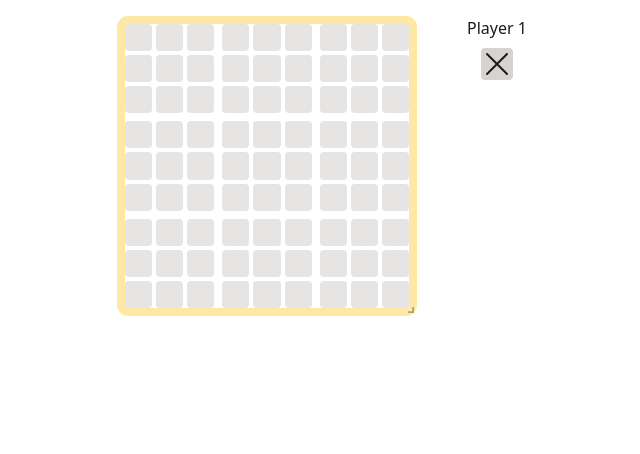
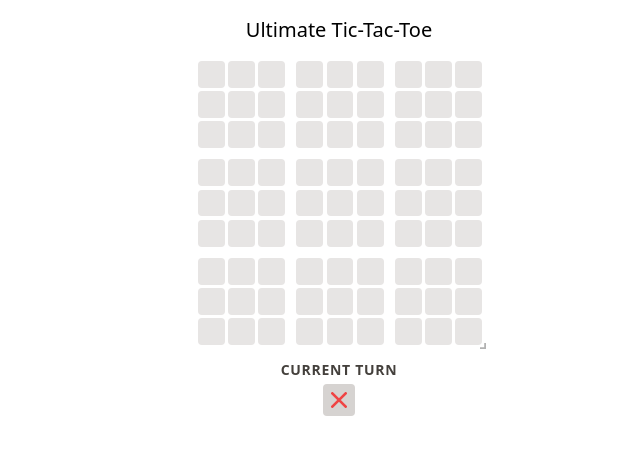
Before and after one commit to valtism/ultimate-tic-tac-toe, a React (Create React App) app: page / in a window 1280 px wide. Shown: the top 454 px of the page, without its empty margins (301-941 px from the left). Built offline with nearby package versions, Linux system fonts and the light colour scheme.

Commit message:
Tweak styles
Fix valid click bug

```diff
--- a/src/components/App.js
+++ b/src/components/App.js
@@ -18,7 +18,7 @@ function App() {
 
   // Derived Game State
   const turnsSlice = turns.slice(0, viewTurn);
-  const p1Turn = turnsSlice.length % 2 === 0;
+  const p1Turn = turns.length % 2 === 0;
   const allowedBoard = getAllowedBoard(turnsSlice);
   const winner = getWinner(turnsSlice);
 
@@ -36,13 +36,29 @@ function App() {
   const gameRef = useRef(null);
 
   return (
-    <div className="flex justify-center mt-4">
+    <div className="flex flex-col items-center justify-center space-y-2">
+      <h1 className="text-xl font-medium mt-4">Ultimate Tic-Tac-Toe</h1>
+      <GameBox
+        gameRef={gameRef}
+        turnsSlice={turnsSlice}
+        cellClick={cellClick}
+        allowedBoard={allowedBoard}
+      />
+      <PlayerTurn winner={winner} p1Turn={p1Turn} />
+    </div>
+  );
+}
+
+function GameBox({ gameRef, turnsSlice, cellClick, allowedBoard }) {
+  return (
     <ResizableBox
       height={300}
       width={300}
       minConstraints={[200, 200]}
       lockAspectRatio
-        draggableOpts={{ nodeRef: gameRef }}
+      draggableOpts={{
+        nodeRef: gameRef,
+      }}
       className="p-2"
     >
       <div ref={gameRef} className="w-full h-full">
@@ -53,29 +69,31 @@ function App() {
         />
       </div>
     </ResizableBox>
-      <Sidebar winner={winner} p1Turn={p1Turn} />
+  );
+}
+
+function PlayerTurn({ p1Turn }) {
+  return (
+    <div className="flex flex-col items-center space-y-1">
+      <span className="text-sm font-bold tracking-wider text-gray-700 uppercase">
+        Current turn
+      </span>
+      <div className="flex items-center justify-center rounded w-8 h-8 bg-gray-300">
+        <Icon className="w-1/2 h-1/2 text-gray-900" type={p1Turn ? "X" : "O"} />
+      </div>
     </div>
   );
 }
 
-function Sidebar({ winner, p1Turn }) {
+function WinnerAnnouncement({ winner }) {
+  if (!winner) {
+    return null;
+  }
+
   return (
-    <div className="w-32 ml-4 flex flex-col items-center">
-      {winner ? (
     <span className="font-medium text-gray-900">{`Player ${
       winner === "X" ? "1" : "2"
     } Wins!`}</span>
-      ) : (
-        <>
-          <span className="font-medium text-gray-900">{`Player ${
-            p1Turn ? "1" : "2"
-          }`}</span>
-          <div className="flex items-center justify-center rounded w-8 h-8 m-2 bg-gray-300">
-            <Icon className="w-6 h-6 text-gray-900" type={p1Turn ? "X" : "O"} />
-          </div>
-        </>
-      )}
-    </div>
   );
 }
 
--- a/src/components/Game.js
+++ b/src/components/Game.js
@@ -9,10 +9,8 @@ import { Icon } from "./Icon";
 export function Game({ turns, cellClick, allowedBoard }) {
   return (
     <div
-      className={clsx(
-        "h-full relative grid grid-cols-3 rounded gap-2",
-        allowedBoard === true && "ring-8 ring-yellow-300 ring-opacity-50"
-      )}
+      style={{ gap: "4%" }}
+      className="h-full relative grid grid-cols-3 rounded"
     >
       {Array(9)
         .fill()
@@ -31,12 +29,16 @@ export function Game({ turns, cellClick, allowedBoard }) {
 
 function Board({ turns, cellClick, allowedBoard, boardIndex }) {
   const boardWinner = getBoardWinner(turns, boardIndex);
+  const isValidBoard =
+    !boardWinner && [true, boardIndex].includes(allowedBoard);
+
   return (
     <div
-      className={clsx(
-        "relative grid grid-cols-3 rounded gap-1",
-        allowedBoard === boardIndex && "ring-8 ring-yellow-300 ring-opacity-50"
-      )}
+      style={{
+        gap: "4%",
+        filter: !isValidBoard && "blur(1px) sepia(10%) grayscale(30%)",
+      }}
+      className="grid grid-cols-3 rounded"
     >
       {Array(9)
         .fill()
@@ -47,7 +49,7 @@ function Board({ turns, cellClick, allowedBoard, boardIndex }) {
             <Cell
               key={cellIndex}
               onClick={() => cellClick(cellId)}
-              style={{ filter: boardWinner && "blur(2px)" }}
+              isValid={isValidBoard}
               className={clsx(
                 boardWinner === "X" && "bg-red-300",
                 boardWinner === "O" && "bg-blue-300"
@@ -55,26 +57,21 @@ function Board({ turns, cellClick, allowedBoard, boardIndex }) {
             >
               <Icon
                 type={iconType}
-                className="absolute w-10/12 h-10/12 text-gray-900"
+                className="absolute w-1/2 h-1/2 text-gray-900"
               />
             </Cell>
           );
         })}
-      {/* {boardWinner && (
-        <Icon
-          type={boardWinner}
-          className="absolute w-full h-full rounded text-gray-900 bg-gray-900 bg-opacity-30"
-        />
-      )} */}
     </div>
   );
 }
 
-function Cell({ children, className, ...props }) {
+function Cell({ isValid, className, children, ...props }) {
   return (
     <div
       className={clsx(
-        "relative flex items-center justify-center rounded w-full h-full bg-gray-200",
+        "relative flex items-center justify-center rounded w-full h-full bg-gray-200 m-px",
+        isValid && "cursor-pointer",
         className
       )}
       {...props}
--- a/src/components/Icon.js
+++ b/src/components/Icon.js
@@ -1,12 +1,13 @@
 import { ReactComponent as X } from "../images/X.svg";
 import { ReactComponent as O } from "../images/O.svg";
+import clsx from "clsx";
 
-export function Icon({ type, ...props }) {
+export function Icon({ type, className, ...props }) {
   switch (type) {
     case "X":
-      return <X {...props} />;
+      return <X className={clsx("text-red-500", className)} {...props} />;
     case "O":
-      return <O {...props} />;
+      return <O className={clsx("text-blue-500", className)} {...props} />;
     default:
       return <div {...props} />;
   }
--- a/src/functions/gameFunctions.js
+++ b/src/functions/gameFunctions.js
@@ -15,7 +15,12 @@ export function isValidClick(pointer, turns, cellId, allowedBoard) {
     return false;
   }
 
-  // Someone has won
+  // Board has a winner
+  if (!!getBoardWinner(turns, boardClick)) {
+    return false;
+  }
+
+  // A player has won
   if (getWinner(turns)) {
     return false;
   }
```
Also changed, not shown: src/images/O.svg, src/images/X.svg. Lines whose indentation alone changed are shown as unchanged.
